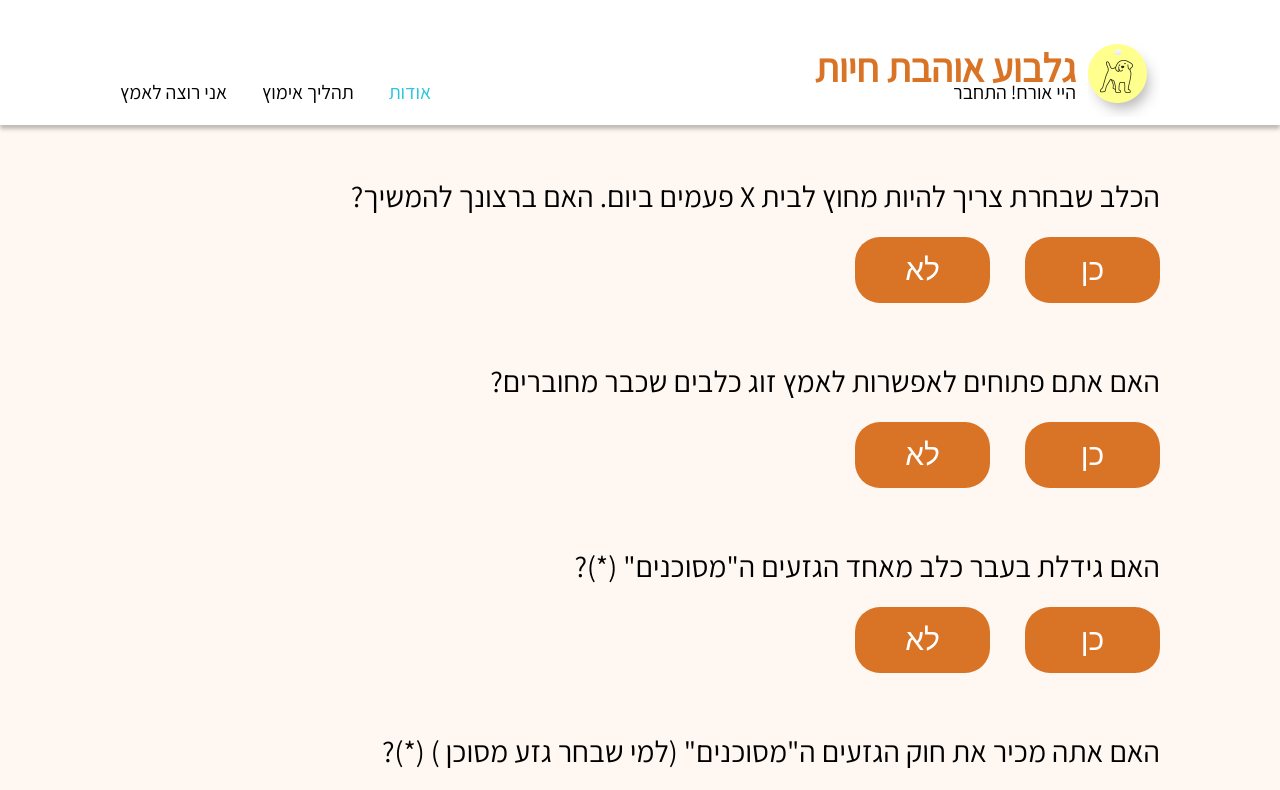
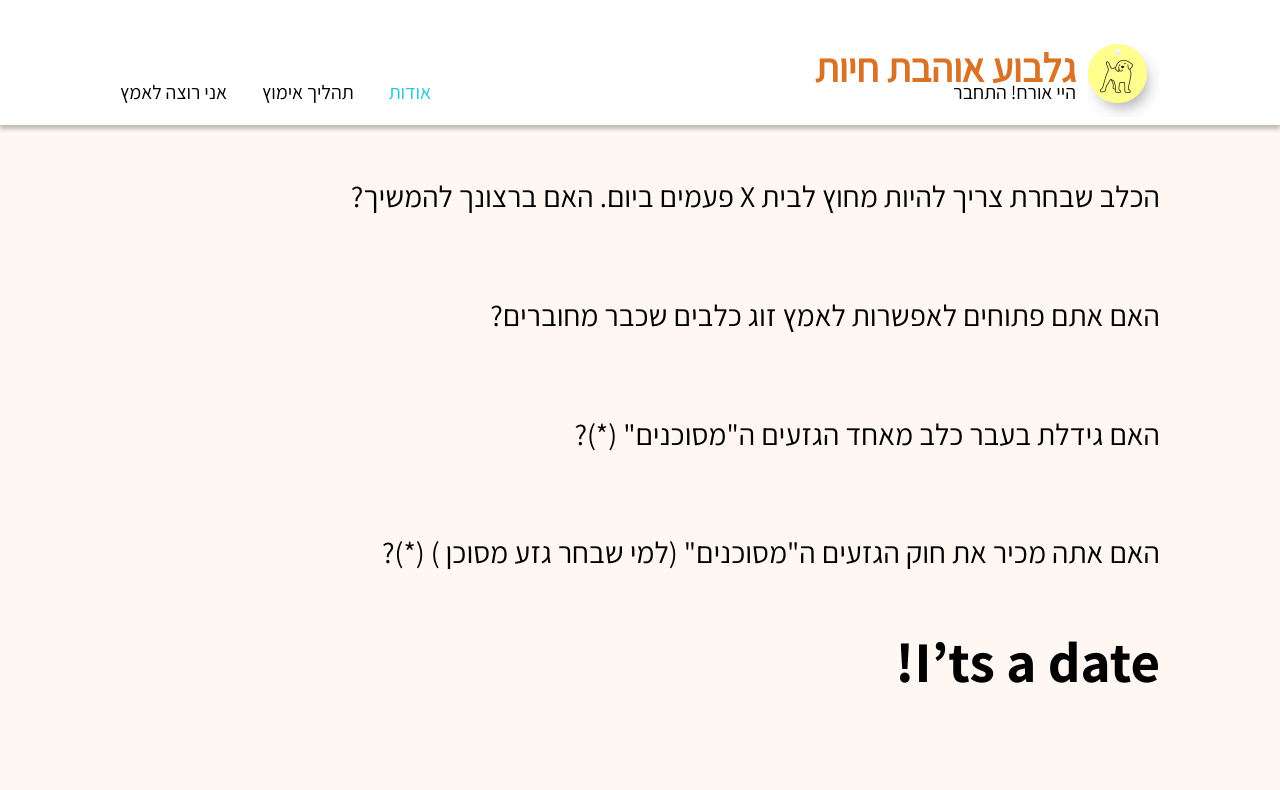
Before and after one commit to GuyElizarov/gilboa, a React (Create React App) app: page / in a window 1280 px wide. Shown: the top 790 px of the page. Built offline with nearby package versions, Linux system fonts and the light colour scheme.

Commit message:
progress in fifth-stage

```diff
--- a/src/cmps/home/fifth-stage.tsx
+++ b/src/cmps/home/fifth-stage.tsx
@@ -1,21 +1,29 @@
-import { fifthStageQuestionnaireData } from "../../data/conditionsData"
-import { ChangeEvent, useState } from 'react'
+// import { fifthStageQuestionnaireData } from "../../data/conditionsData"
+// import { ChangeEvent, useState } from 'react'
 
-export const FifthStage = () => {
+import { FifthStageQuestionnaire } from "../../interface/home/home-interface"
 
-    const [clr, setClr] = useState<string>("#D97325")
+export const FifthStage = ({ QuestionnaireData, setQuestionnaireData }: { QuestionnaireData: FifthStageQuestionnaire[], setQuestionnaireData: Function }) => {
 
-    const onAnswerClick = () => {
-        let clrToUse = clr === '#26C6DA' ? '#D97325' : '#26C6DA'
-        setClr(clrToUse)
-    }
+    // const [clr, setClr] = useState<string>("#D97325")
+
+    // const onAnswerClick = () => {
+    //     let clrToUse = clr === '#26C6DA' ? '#D97325' : '#26C6DA'
+    //     setClr(clrToUse)
+    // }
+
+    // const setAnswer = (id: string, answer: 'כן'| 'לא'): void => {
+    //     const questionToUpdate = QuestionnaireData.find(question => question.id === id)
+    //     questionToUpdate.answer = answer
+    // }
+
     return <div className="fifth-stage ">
         <div className="fifth-stage-list flex column">
-            {fifthStageQuestionnaireData.map(({ question, answer, id }) => <div className="fifth-stage-preview flex column" key={id}>
+            {QuestionnaireData.map(({ question, answer, id }) => <div className="fifth-stage-preview flex column" key={id}>
                 <span>{question}</span>
                 <div className="button-container flex">
-                    <button onClick={onAnswerClick} style={{ backgroundColor: clr }}>כן</button>
-                    <button onClick={onAnswerClick} style={{ backgroundColor: clr }}>לא</button>
+                    {/* <button onClick={() => setAnswer(id, 'כן')}>כן</button>
+                    <button onClick={() => setAnswer(id, 'לא')}>לא</button> */}
                 </div>
             </div>)}
         </div>
--- a/src/interface/home/home-interface.ts
+++ b/src/interface/home/home-interface.ts
@@ -17,6 +17,6 @@
 export interface FifthStageQuestionnaire {
     id: string;
     question: string;
-    answer: null | 'yes' | 'no';
+    answer: null | 'כן' | 'לא';
 
 }
--- a/src/pages/home.tsx
+++ b/src/pages/home.tsx
@@ -4,15 +4,16 @@
 import { ThirdStage } from '../cmps/home/third-stage'
 import { ForthStage } from '../cmps/home/forth-stage'
 import { FifthStage } from '../cmps/home/fifth-stage'
+import { fifthStageQuestionnaireData } from '../data/conditionsData'
 
-import { AdoptionStages } from '../interface/home/home-interface'
+import { AdoptionStages, FifthStageQuestionnaire } from '../interface/home/home-interface'
 import { useState } from 'react'
 
 
 export const Home = () => {
 
         const [adoptionProcessStage, setAdoptionProcessStage] = useState<AdoptionStages>('first')
-        console.log('Home  adoptionProcessStage', adoptionProcessStage)
+        const [QuestionnaireData, setQuestionnaireData] = useState<FifthStageQuestionnaire[]>(fifthStageQuestionnaireData)
 
         return <>
 
@@ -22,6 +23,6 @@
                 {adoptionProcessStage === 'forth' && <ForthStage setAdoptionProcessStage={setAdoptionProcessStage} />}
                 {adoptionProcessStage === 'fifth' && <FifthStage />} */}
                 {/* <ThirdStage setAdoptionProcessStage={setAdoptionProcessStage} /> */}
-                <FifthStage />
+                <FifthStage QuestionnaireData={QuestionnaireData} setQuestionnaireData={setQuestionnaireData} />
         </>
 }
```
